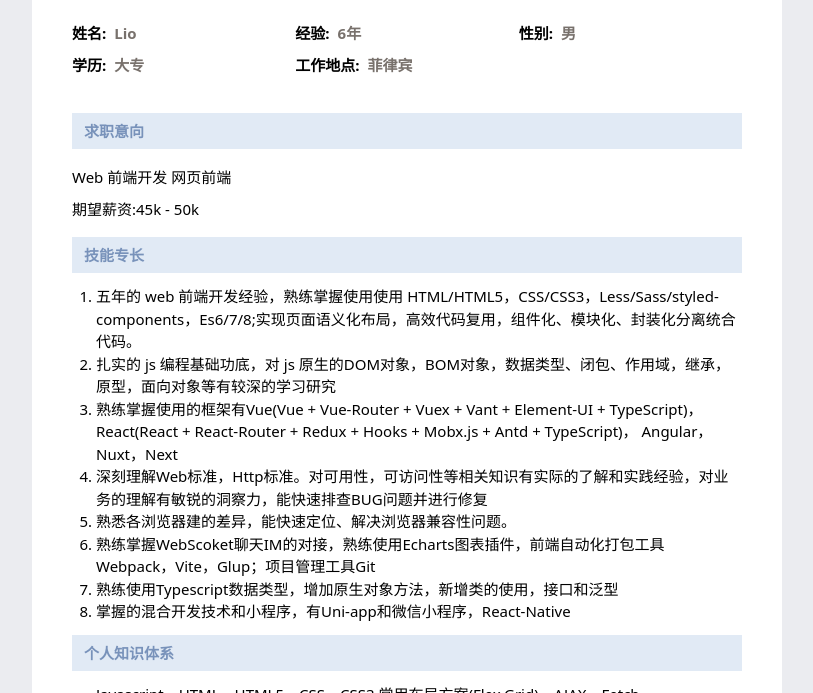
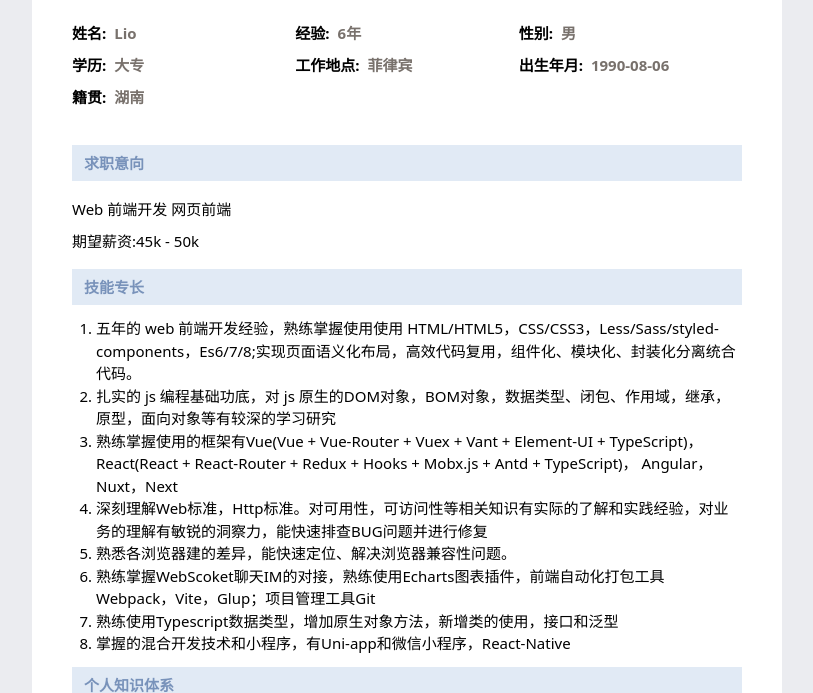
Before and after one commit to lioWeb1024/Resume, a plain HTML site: page index.html in a window 1280 px wide. Shown: the part 107-800 px from the top of the page, without its empty margins (233-1046 px from the left). Drawn offline with Linux system fonts and the light colour scheme.

Commit message:
年月日,关机

```diff
--- a/index.html
+++ b/index.html
@@ -46,6 +46,14 @@
                     <li class="h-8 flex items-center">
                         <span class="mr-2 font-bold">工作地点:</span>
                         <span class="text-stone-500">菲律宾</span>
+                    </li>
+                    <li class="h-8 flex items-center">
+                        <span class="mr-2 font-bold">出生年月:</span>
+                        <span class="text-stone-500">1990-08-06</span>
+                    </li>
+                    <li class="h-8 flex items-center">
+                        <span class="mr-2 font-bold">籍贯:</span>
+                        <span class="text-stone-500">湖南</span>
                     </li>
                 </ul>
                 <div
```
